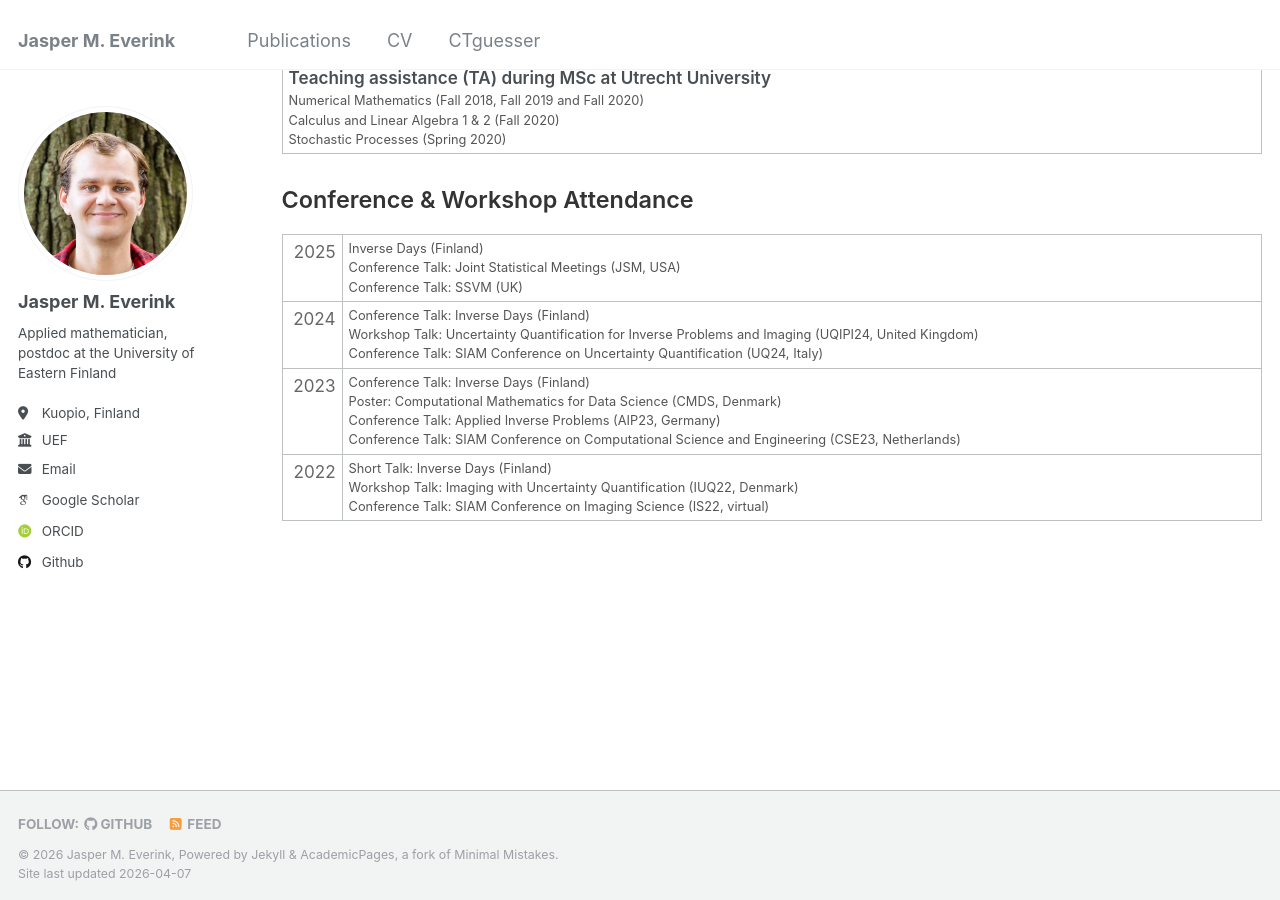
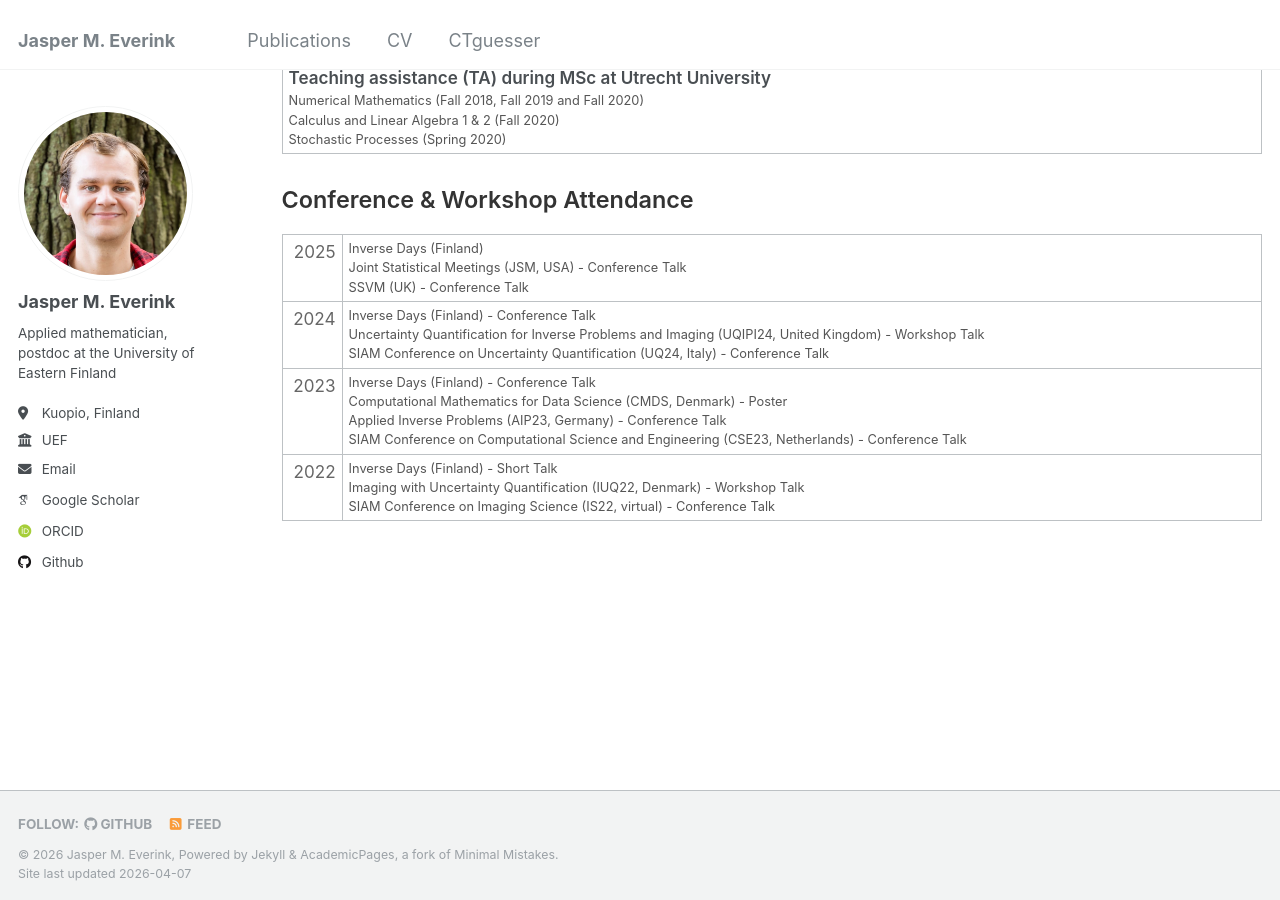
Before and after one commit to jeverink/jeverink.github.io, a Jekyll site: the page built from _pages/cv.md, in a window 1280 px wide and 900 px high, scrolled down 1179 px. Built offline with Jekyll 4.4.1, drawn with Linux system fonts in a browser that asks for light colours; some web fonts are replaced.

Commit message:
Update cv.md

```diff
--- a/_pages/cv.md
+++ b/_pages/cv.md
@@ -396,8 +396,8 @@ redirect_from:
         <td>
           <div class="pub-authors">
             Inverse Days (Finland)<br>
-            Conference Talk: Joint Statistical Meetings (JSM, USA)<br>
-            Conference Talk: SSVM (UK)
+            Joint Statistical Meetings (JSM, USA) - Conference Talk<br>
+            SSVM (UK) - Conference Talk
           </div>
         </td>
       </tr>
@@ -405,9 +405,9 @@ redirect_from:
         <td class="year-col">2024</td>
         <td>
           <div class="pub-authors">
-            Conference Talk: Inverse Days (Finland)<br>
-            Workshop Talk: Uncertainty Quantification for Inverse Problems and Imaging (UQIPI24, United Kingdom)<br>
-            Conference Talk: SIAM Conference on Uncertainty Quantification (UQ24, Italy)
+            Inverse Days (Finland) - Conference Talk<br>
+            Uncertainty Quantification for Inverse Problems and Imaging (UQIPI24, United Kingdom) - Workshop Talk<br>
+            SIAM Conference on Uncertainty Quantification (UQ24, Italy) - Conference Talk
           </div>
         </td>
       </tr>
@@ -426,9 +426,9 @@ redirect_from:
         <td class="year-col">2022</td>
         <td>
           <div class="pub-authors">
-            Short Talk: Inverse Days (Finland)<br>
-            Workshop Talk: Imaging with Uncertainty Quantification (IUQ22, Denmark)<br>
-            Conference Talk: SIAM Conference on Imaging Science (IS22, virtual)</div>
+            Inverse Days (Finland) - Short Talk<br>
+            Imaging with Uncertainty Quantification (IUQ22, Denmark) - Workshop Talk<br>
+            SIAM Conference on Imaging Science (IS22, virtual) - Conference Talk</div>
         </td>
       </tr>
     </tbody>
```
Also changed, not shown: other parts of _pages/cv.md (+4 -4 lines).
